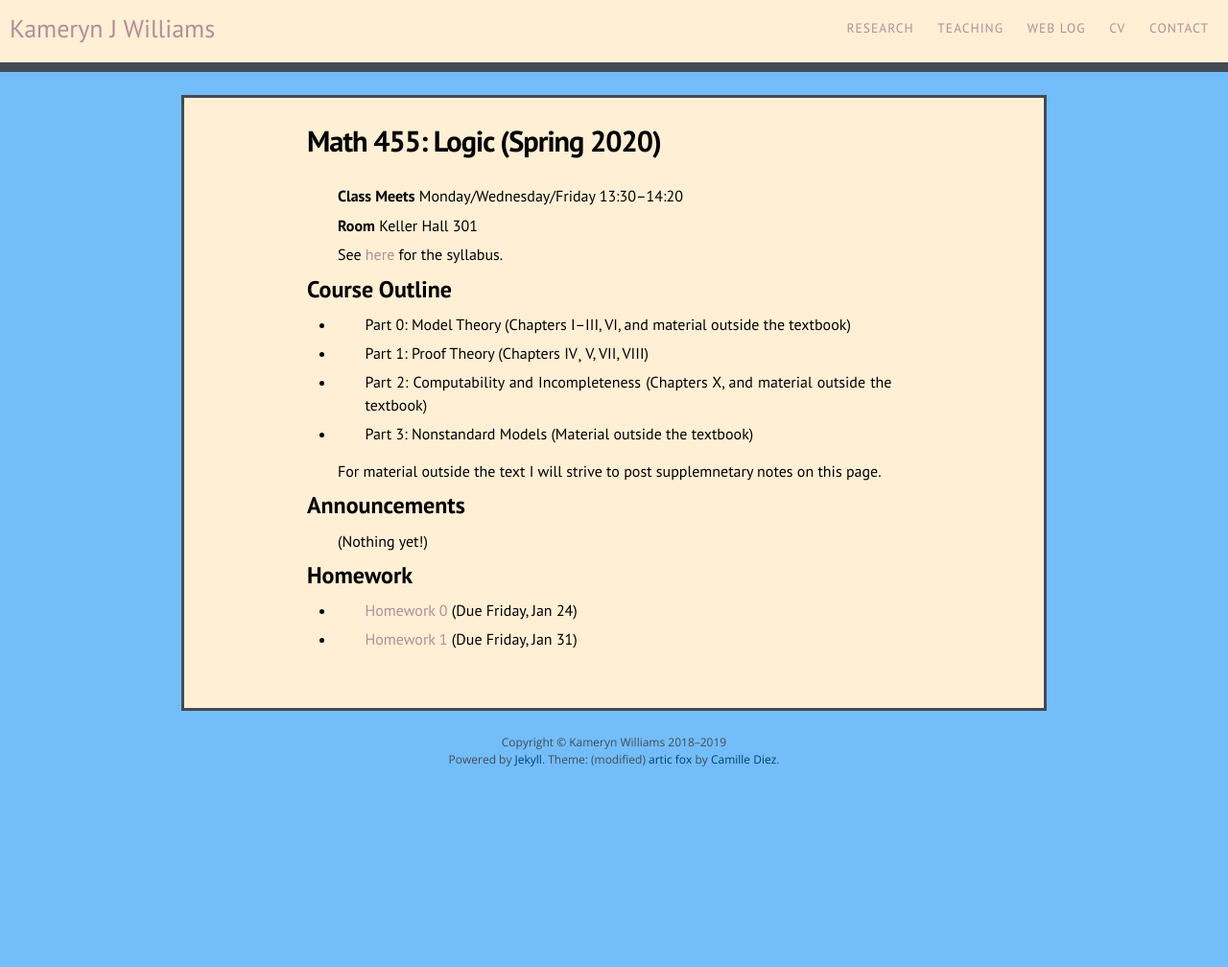
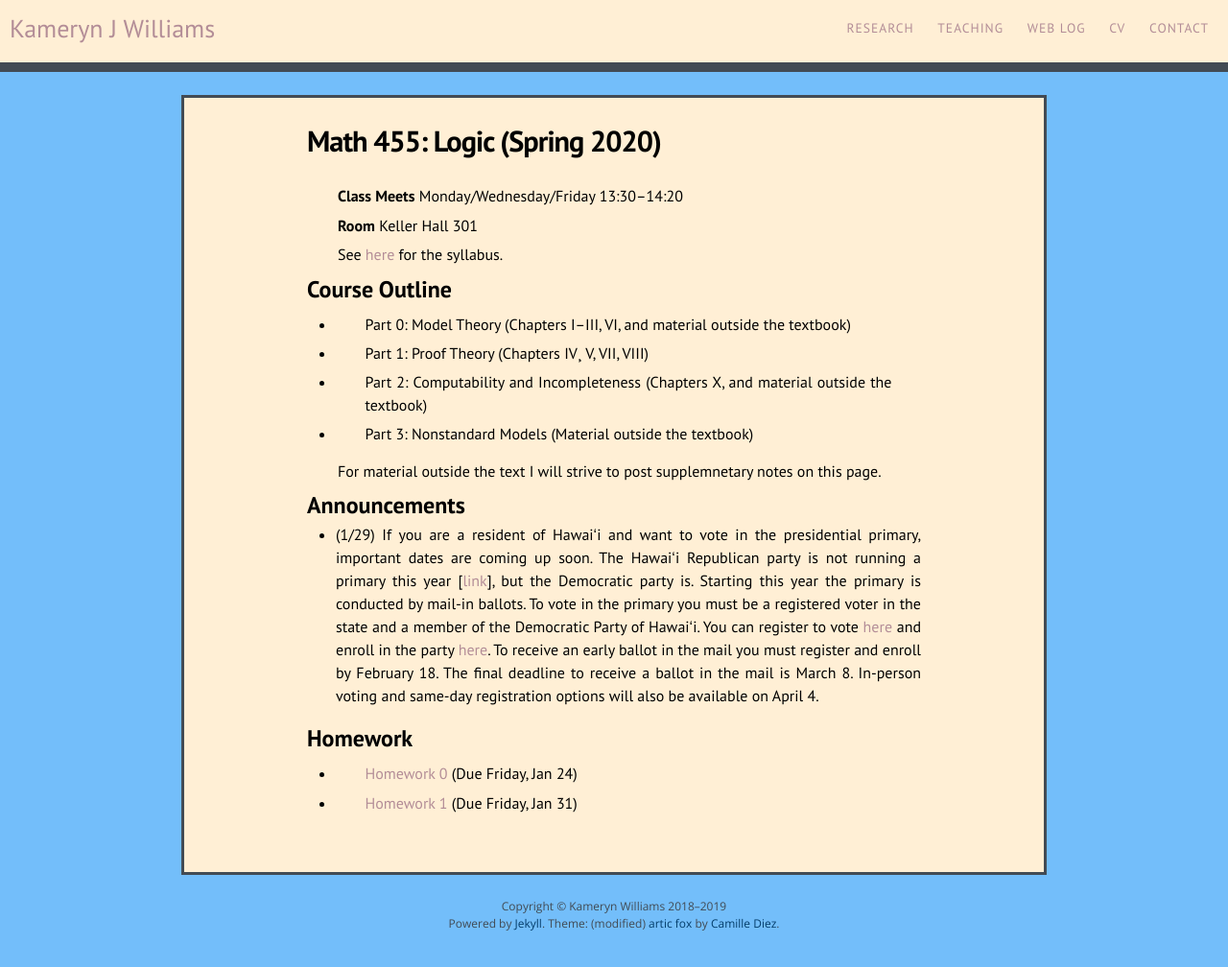
Before and after one commit to kamerynjw/kamerynjw.github.io, a Jekyll site: the page built from teaching/2020/math455.md, in a window 1280 px wide. Shown: the whole page at 96% size. Built offline with Jekyll 4.4.1, drawn with Linux system fonts in a browser that asks for light colours; nearby versions of some CDN libraries; before the commit the page ends 900 px from its top, so only the background shows below that.

Commit message:
new 372 hw, plus announcement about voting information

```diff
--- a/teaching/2020/math455.md
+++ b/teaching/2020/math455.md
@@ -26,7 +26,7 @@ For material outside the text I will strive to post supplemnetary notes on this
 Announcements
 -------------
 
-(Nothing yet!)
+* (1/29) If you are a resident of Hawaiʻi and want to vote in the presidential primary, important dates are coming up soon. The Hawaiʻi Republican party is not running a primary this year [[link](https://thehill.com/homenews/campaign/474243-hawaii-gop-cancels-presidential-preference-poll-and-commits-delegates-to)], but the Democratic party is. Starting this year the primary is conducted by mail-in ballots. To vote in the primary you must be a registered voter in the state and a member of the Democratic Party of Hawaiʻi. You can register to vote [here](https://olvr.hawaii.gov) and enroll in the party [here](https://hawaiidemocrats.org). To receive an early ballot in the mail you must register and enroll by February 18. The final deadline to receive a ballot in the mail is March 8. In-person voting and same-day registration options will also be available on April 4.
 
 
 Homework
```
Also changed, not shown: teaching/2020/math372.md (+4 -0 lines).
